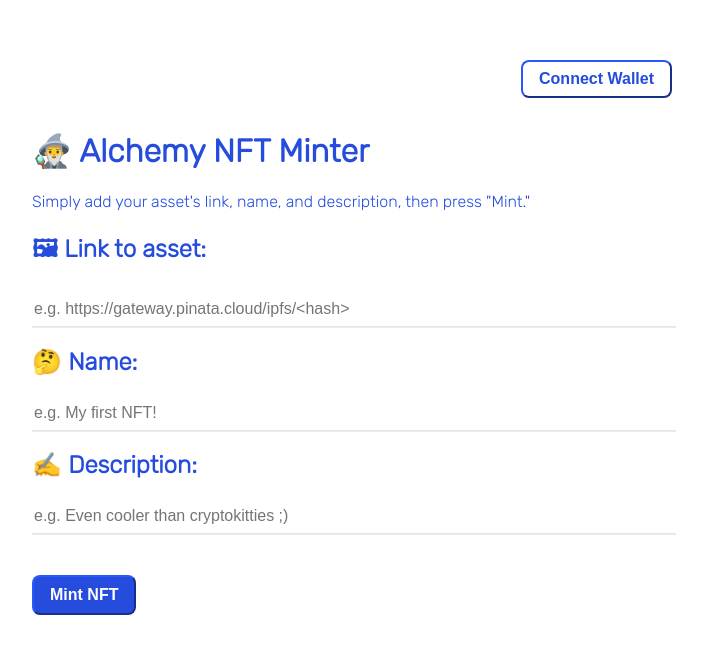
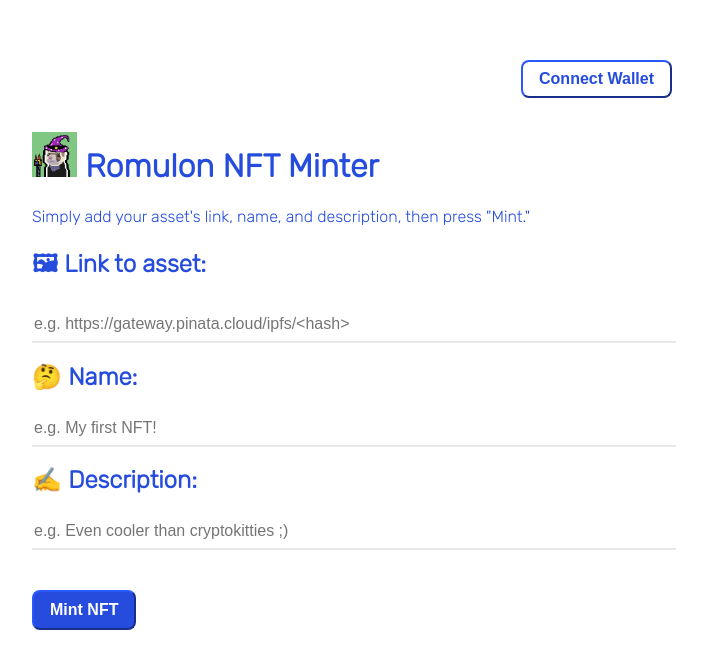
Before and after one commit to antromo741/Fullstack-NFT-Minter, a React (Create React App) app: page / in a window 1280 px wide. Shown: the top 668 px of the page, without its empty margins (288-995 px from the left). Built offline with nearby package versions, Linux system fonts and the light colour scheme.

Commit message:
added a navbar component, added a pixel wizard ferret I made

```diff
--- a/src/Minter.js
+++ b/src/Minter.js
@@ -1,4 +1,5 @@
 import { useEffect, useState } from "react";
+import NavBarMint from "./NavBarMint.js"
 
 const Minter = (props) => {
 
@@ -35,10 +36,7 @@
             </button>
 
             <br></br>
-            <h1 id="title">🧙‍♂️ Alchemy NFT Minter</h1>
-            <p>
-                Simply add your asset's link, name, and description, then press "Mint."
-            </p>
+            <NavBarMint />
             <form>
                 <h2>🖼 Link to asset: </h2>
                 <input
--- /dev/null
+++ b/src/NavBarMint.js
@@ -0,0 +1,15 @@
+import React from 'react'
+import magicbear from './magicbear.png'
+const NavBarMint = () => {
+    return (
+        <div>
+
+            <h1 id="title"><img src={magicbear} alt="" width="45" height="45"></img> Romulon NFT Minter</h1>
+            <p>
+                Simply add your asset's link, name, and description, then press "Mint."
+            </p>
+        </div>
+    )
+}
+
+export default NavBarMint
```
Also changed, not shown: src/magicbear.png (added).
